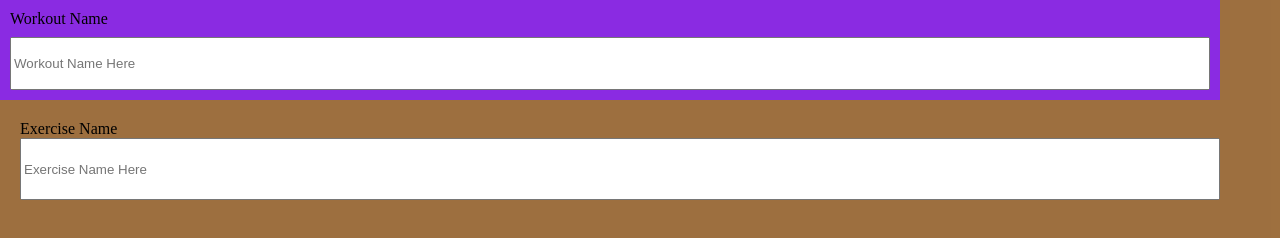
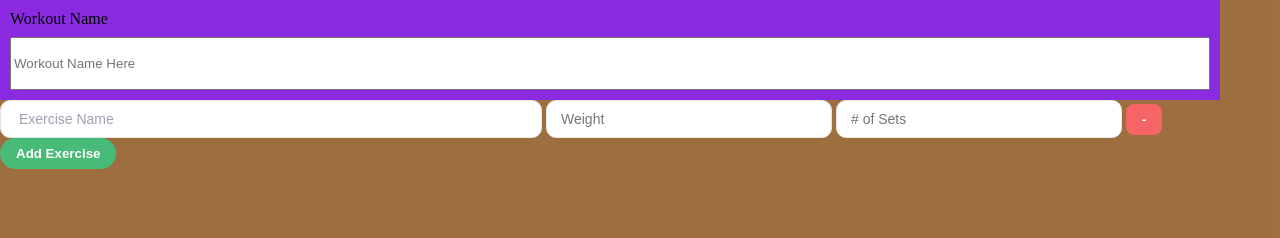
Before and after one commit to enix2direct/Simple-Workout, a plain HTML site: page add-workout.html in a window 1280 px wide. Drawn offline with Linux system fonts and the light colour scheme.

Commit message:
Updated Add Exercise button with Javascript. Working on database submission.

```diff
--- a/add-workout.html
+++ b/add-workout.html
@@ -14,10 +14,16 @@
         <input type="text" id="workout-name" name="workout-name"
         placeholder="Workout Name Here" minlength="4" maxlength="20" size="30"/>
     </div>
-    <div class="container-5">
-        <label for="exercise-name">Exercise Name</label>
-        <input type="text" id="exercise-name" name="exercise-name"
-        placeholder="Exercise Name Here" minlength="4" maxlength="20" size="30"/>
+    <div class="row" id="inRows">
+        <div class="column">
+            <input class="input-text" type="text" name="exercise-name[]" placeholder=" Exercise Name">
+            <input class="input-number" type="text" name="weight[]" placeholder="Weight">
+            <input class="input-number" type="text" name="#-of-sets[]" placeholder="# of Sets">
+            <button class="del-btn" onclick="removeRow(this.parentNode)">-</button>
+        </div>
     </div>
+    <button class="add-btn" onclick="addRow(); return false">Add Exercise</button>
+
+    <script src="index.js"></script>
 </body>
 </html>
--- a/index.css
+++ b/index.css
@@ -165,12 +165,98 @@ html, body {
 
 .container-5 {
     display: grid;
+    background-color: greenyellow;
+    border: 3px;
     gap: 0;
-    padding: 20px;
+    padding: 10px;
     grid-template-columns: 1fr;
-    grid-template-rows: 1fr 4fr;
+    grid-template-rows: 1fr 2fr;
     height: 10%;
     width: 100%;
     min-width: 320px;
     max-width: 1200px;
 }
+
+.input-text, .input-number{
+    /* Padding for Y-axis (top and bottom) and X-axis (left and right) */
+    padding: 10px 14px;
+    font-size: 14px;
+    width: 40%;
+    border: 1px solid #e5e5e5; /* Neutral gray border */
+    border-radius: 10px; /* Rounded corners */
+    color: #333; /* Text color */
+}
+
+.input-number{
+    width: 20%;
+}
+
+.input-text::placeholder {
+    color: #9ca3af; /* Placeholder neutral gray */
+}
+
+.input-text:hover {
+    /* Background color change on hover */
+    background-color: #f9fafb; /* Light gray background on hover */
+}
+
+.input-text:focus {
+    outline: none;
+    border-color: #4b5563; /* Darker gray border when focused */
+}
+
+.btn {
+    background-color: #f56565; /* Red-500 in Tailwind */
+    color: white;
+    font-weight: bold;
+    padding: 8px 16px; /* Equivalent to py-2 and px-4 in Tailwind */
+    border-radius: 8px;
+    border: none;
+    cursor: pointer;
+}
+
+.btn:hover {
+    background-color: #c53030; /* Background color change on hover */
+}
+
+.del-btn {
+    background-color: #f56565;
+    color: white;
+    font-weight: bold;
+    padding: 8px 16px;
+    border-radius: 8px;  /* Rounded corners */
+    border: none;
+    cursor: pointer; /* Cursor style */
+}
+
+.del-btn:hover {
+    background-color: #c53030; /* Background color change on hover */
+}
+
+.btn {
+    background-color: #48bb78; /* Background color */
+    color: white; /* Text color */
+    font-weight: bold; /* Font weight */
+    padding: 8px 16px; /* Padding for Y-axis and X-axis */
+    border-radius: 9999px; /* Fully rounded corners */
+    border: none; /* Remove border */
+    cursor: pointer; /* Pointer cursor */
+}
+
+.btn:hover {
+    background-color: #2f855a; /* Background color change on hover */
+}
+
+.add-btn {
+    background-color: #48bb78; /* Background color */
+    color: white; /* Text color */
+    font-weight: bold; /* Font weight */
+    padding: 8px 16px; /* Padding */
+    border-radius: 9999px; /* Fully rounded corners */
+    border: none; /* Remove border */
+    cursor: pointer; /* Pointer cursor */
+}
+
+.add-btn:hover {
+    background-color: #2f855a; /* Background color change on hover */
+}
--- a/index.js
+++ b/index.js
@@ -0,0 +1,22 @@
+// Add row function
+function addRow() {
+    // Create a new div for the row
+    var newColumn = document.createElement('div');
+    newColumn.setAttribute("class", "column");
+
+    // Set the inner HTML with input fields and a remove button
+    newColumn.innerHTML = `
+        <input class="input-text" type="text" name="name[]" placeholder="Exercise Name">
+        <input class="input-number" type="text" name="weight[]" placeholder="Weight">
+        <input class="input-number" type="text" name="#-of-sets[]" placeholder="# of Sets">
+        <button class="del-btn" onclick="removeRow(this.parentNode)">-</button>
+    `;
+
+    // Append the new row to the parent container
+    document.getElementById('inRows').appendChild(newColumn);
+}
+
+// Remove row function
+function removeRow(node) {
+    node.remove(); // Remove the row (div element)
+}
```
